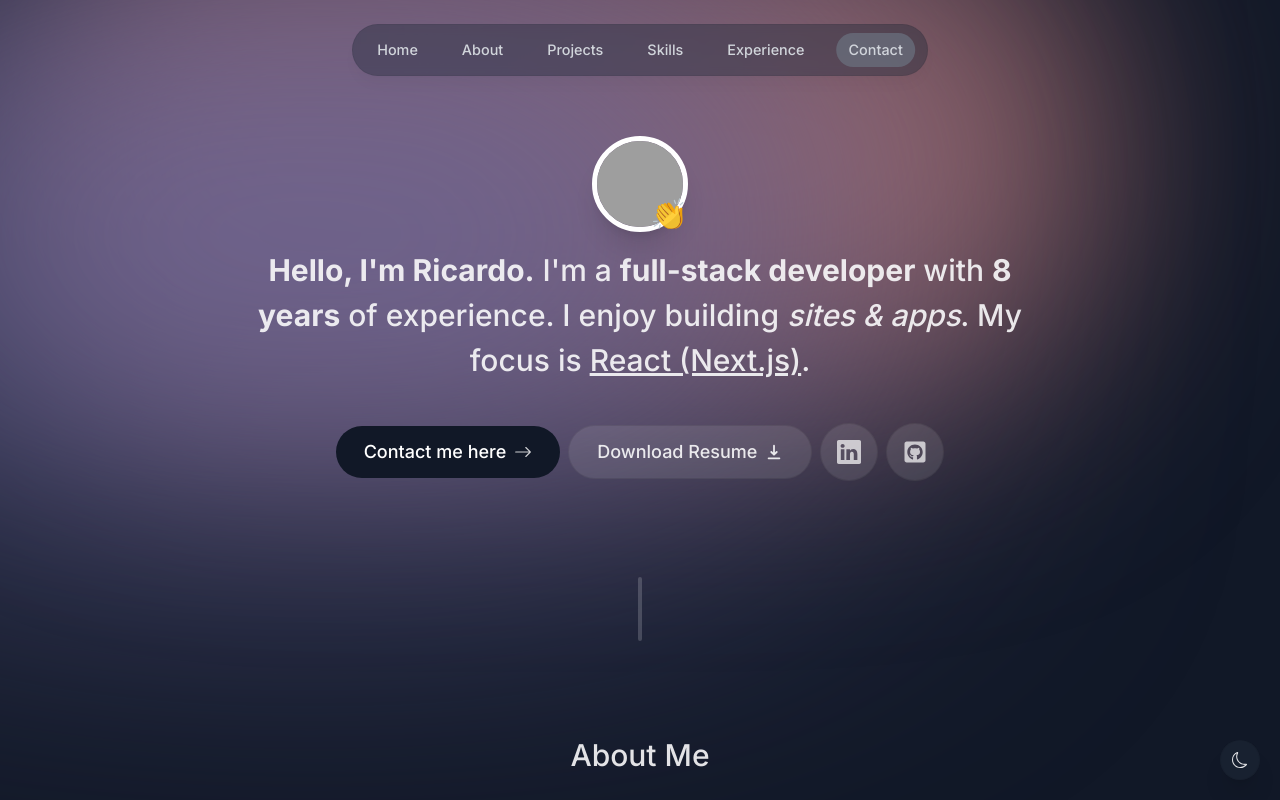
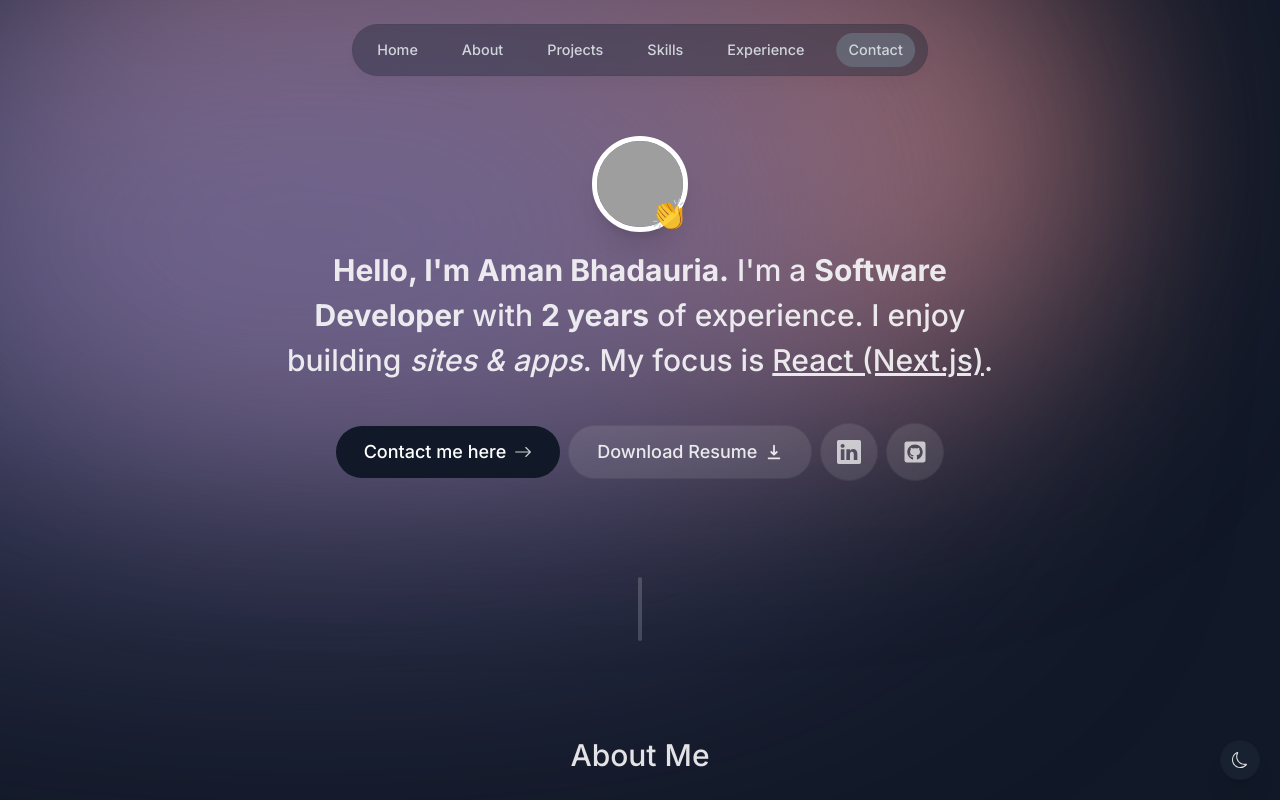
Before and after one commit to notavacillator/project-portfolio, a Next.js app: page / in a window 1280 px wide. Shown: the top 800 px of the page. Built offline with nearby package versions, Linux system fonts and the light colour scheme; no server answers; grey boxes are pictures that could not be loaded.

Commit message:
update intro

```diff
--- a/components/intro.tsx
+++ b/components/intro.tsx
@@ -53,9 +53,9 @@ function Intro() {
         <motion.h1 className='mb-10 mt-4 px-4 text-2xl font-medium !leading-[1.5] sm:text-3xl'
          initial={{y: 100, opacity: 0}}
          animate={{y: 0, opacity: 1}}>
-          <span className="font-bold">Hello, I'm Ricardo.</span> I'm a{" "}
-          <span className="font-bold">full-stack developer</span> with{" "}
-          <span className="font-bold">8 years</span> of experience. I enjoy
+          <span className="font-bold">Hello, I'm Aman Bhadauria.</span> I'm a{" "}
+          <span className="font-bold">Software Developer</span> with{" "}
+          <span className="font-bold">2 years</span> of experience. I enjoy
           building <span className="italic">sites & apps</span>. My focus is{" "}
           <span className="underline">React (Next.js)</span>.
         </motion.h1>
```
